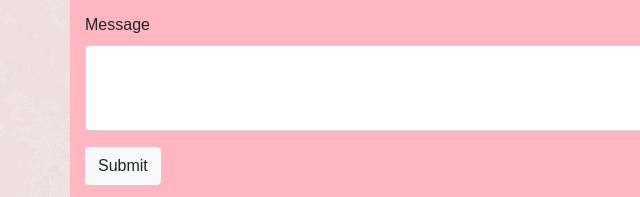
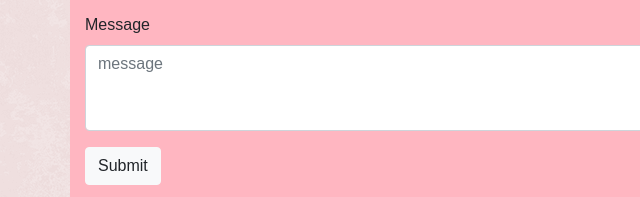
Before and after one commit to RachaelWhitefield/Bootstrap-Portfolio, a plain HTML site: page contact.html in a window 1280 px wide. Shown: the part 534-731 px from the top of the page, 0-640 px from the left. Drawn offline with nearby package versions, Linux system fonts and the light colour scheme.

Commit message:
updated message field

```diff
--- a/contact.html
+++ b/contact.html
@@ -58,7 +58,7 @@
 
                 <div class="form-group">
                     <label for="exampleFormControlTextarea1">Message</label>
-                    <textarea class="form-control" id="exampleFormControlTextarea1" rows="3"></textarea>
+                    <textarea class="form-control" id="exampleFormControlTextarea1"  placeholder="message" rows="3"></textarea>
                 </div>
                 <button type="button" class="btn btn-light">Submit</button>
             </form>
```
